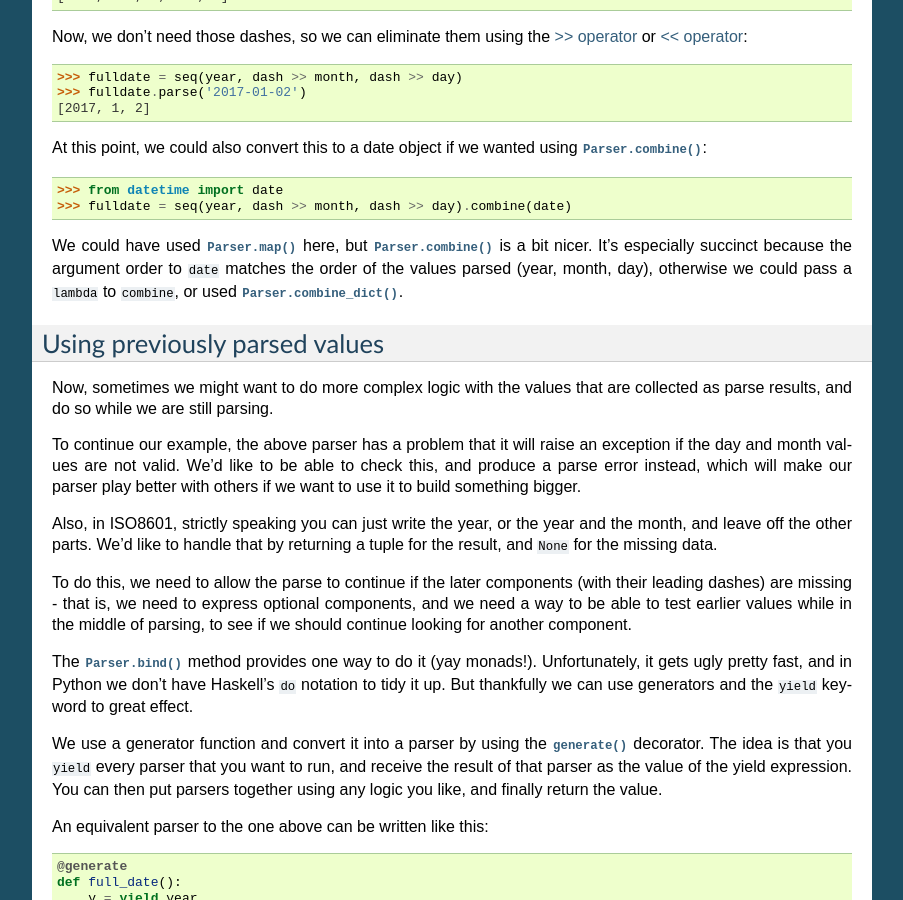
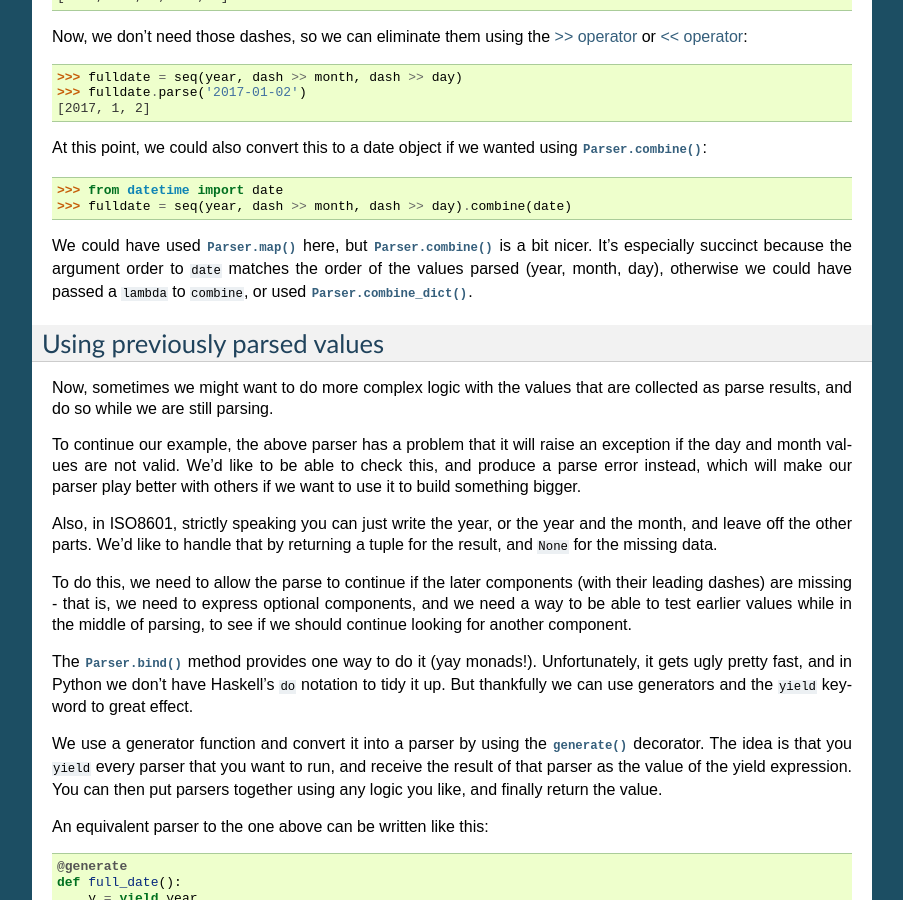
Before and after one commit to python-parsy/parsy, a Sphinx documentation site: the page built from docs/tutorial.rst, in a window 1280 px wide and 900 px high, scrolled down 2485 px. Shown: the whole window, without its empty margins (198-1101 px from the left). Built offline with Sphinx 7.4.7, drawn with Linux system fonts in a browser that asks for light colours.

Commit message:
Grammar fix in docs

```diff
--- a/docs/tutorial.rst
+++ b/docs/tutorial.rst
@@ -184,8 +184,8 @@ At this point, we could also convert this to a date object if we wanted using
 
 We could have used :meth:`Parser.map` here, but :meth:`Parser.combine` is a bit
 nicer. It's especially succinct because the argument order to ``date`` matches
-the order of the values parsed (year, month, day), otherwise we could pass a
-``lambda`` to ``combine``, or used :meth:`Parser.combine_dict`.
+the order of the values parsed (year, month, day), otherwise we could have
+passed a ``lambda`` to ``combine``, or used :meth:`Parser.combine_dict`.
 
 .. _using-previous-values:
 
```
